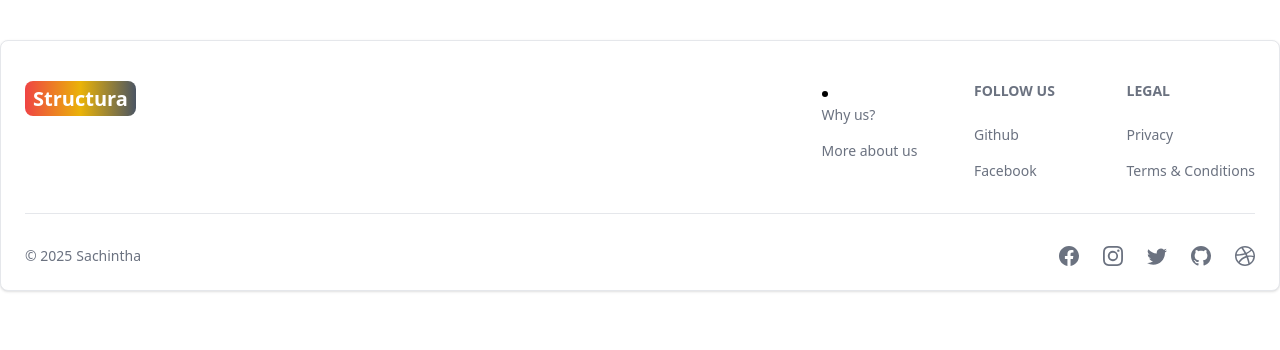
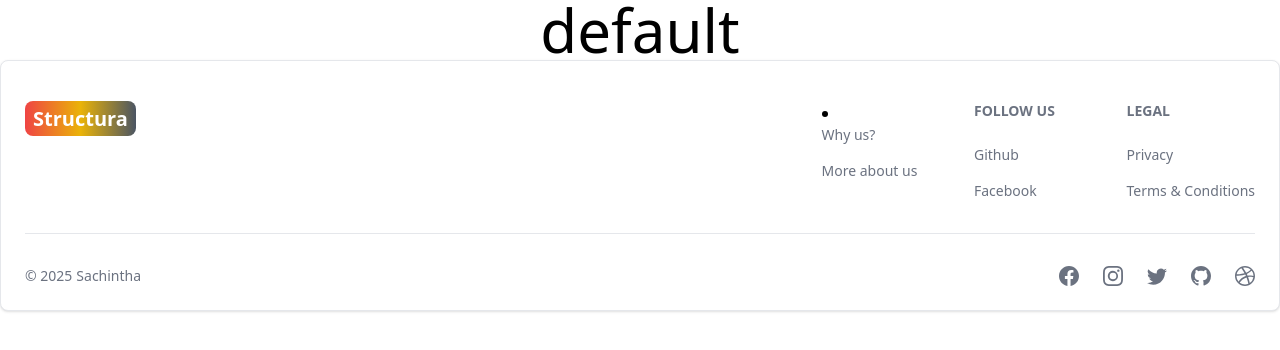
Before and after one commit to LEXES7/Structura-Frontend, a React (Vite) app: page / in a window 1280 px wide. Shown: the top 350 px of the page. Built offline with nearby package versions, Linux system fonts and the light colour scheme.

Commit message:
nothing
nothing specially done just do some changes

```diff
--- a/src/App.jsx
+++ b/src/App.jsx
@@ -4,6 +4,7 @@ import Home from './components/Home/Home'
 import Addpost from './components/AddPost/Addpost'
 import Displaypost from './components/DisplayPosts/DisplayPosts'
 import Footer from './components/Footer'
+import About from './pages/About'
 
 export default function App() {
   return (
@@ -13,6 +14,7 @@ export default function App() {
           <Route path='/' element={<Home />} />
           <Route path='/addpost' element={<Addpost />} />
           <Route path='/displaypost' element={<Displaypost />} />
+          <Route path = '/about' element={<About />} />
 
         </Routes>
         <Footer />
--- a/src/components/Home/Home.jsx
+++ b/src/components/Home/Home.jsx
@@ -3,9 +3,10 @@ import React from 'react'
 
 export default function Home() {
   return (
-    <div>
-      <Button onClick={()=>(window.location.href = '/addpost')}>Add Post</Button>
 
-    </div>
+      <h1 className='text-center text-6xl'>
+ default
+ </h1>
+
   )
 }
```
